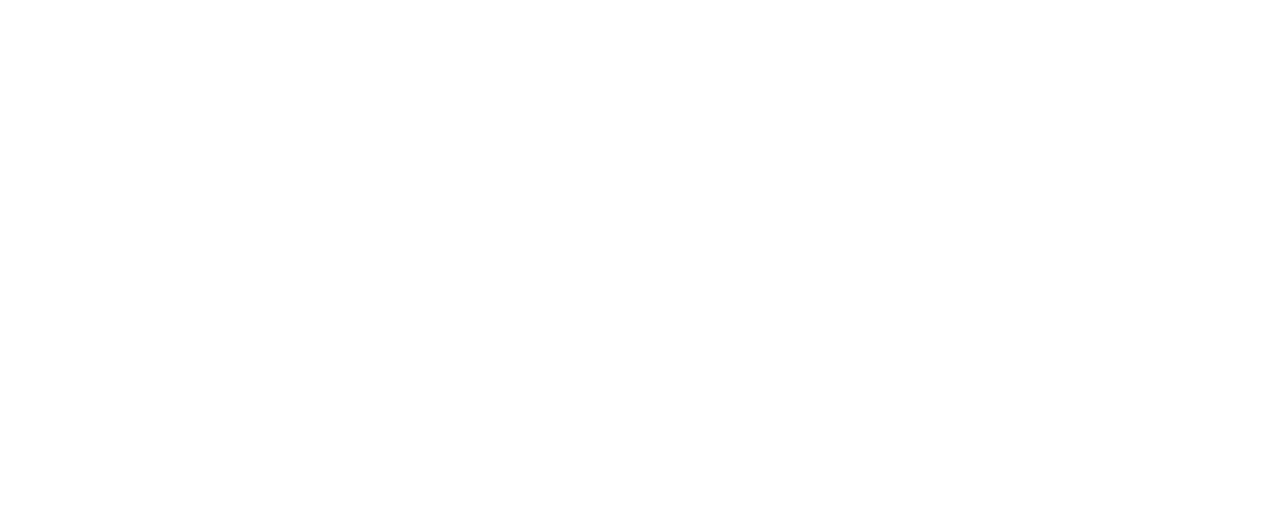
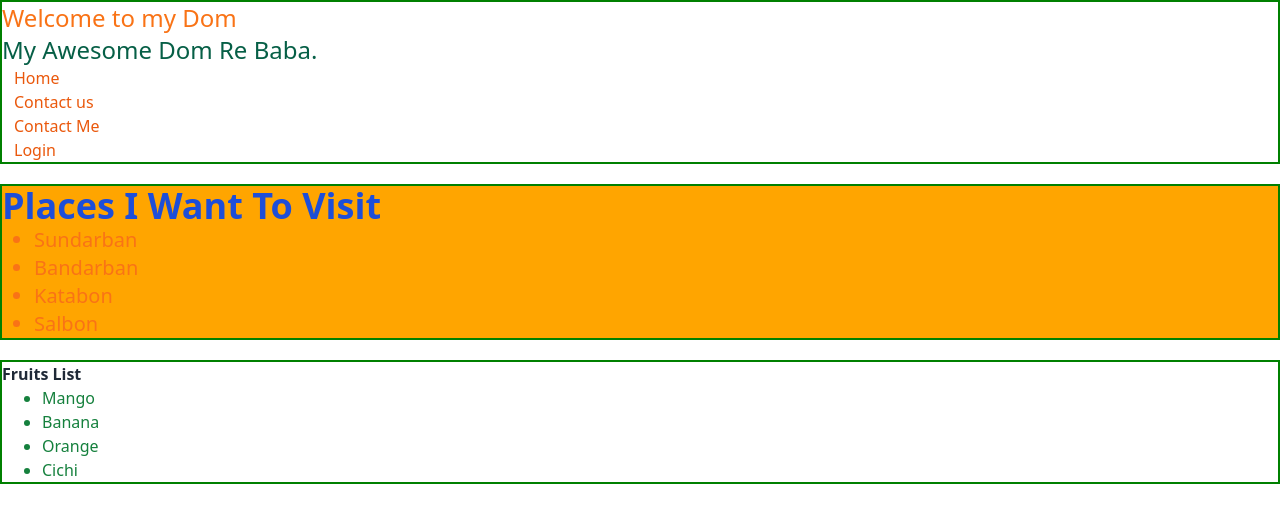
Before and after one commit to tonmoybosunia24/Module-24, a plain HTML site: page index.html in a window 1280 px wide. Drawn offline with nearby package versions, Linux system fonts and the light colour scheme.

Commit message:
Full Module Complete With Practice

```diff
--- a/index.html
+++ b/index.html
@@ -3,7 +3,7 @@
 <head>
     <meta charset="UTF-8">
     <meta name="viewport" content="width=device-width, initial-scale=1.0">
-    <title>Module-25</title>
+    <title>Module-24</title>
     <link rel="stylesheet" href="styles/style.css"> <!-- Css Link -->
     <link rel="shortcut icon" href="images/icons8-ethereum-settings-53 (1).png" type="image/x-icon"> <!-- Favicon link -->
     <link rel="preconnect" href="https://fonts.googleapis.com">
@@ -28,6 +28,39 @@
 </head>
 <body>
 
+  <main id="main-content">
+    <section>
+      <h1 class="text-orange-500 text-2xl">Welcome to my Dom</h1>
+      <h1 class="text-emerald-800 text-2xl">My Awesome Dom Re Baba.</h1>
+      <ul id="Navber" class="pl-3 class">
+        <li class="text-orange-600">Home</li>
+        <li class="text-orange-600">Contact us</li>
+        <li class="text-orange-600">Contact Me</li>
+        <li class="text-orange-600">Login</li>
+      </ul>
+    </section>
+    <section id="Places-Container">
+      <h1 class="text-4xl text-blue-700 font-bold" id="Places-Title">Places I Like To Visit</h1>
+      <ul class="pl-8 text-orange-500 text-xl list-disc quary">
+        <li class="Sundarban">Sundarban</li>
+        <li class="Sundarban">Bandarban</li>
+        <li class="Sundarban">Katabon</li>
+        <li>Salbon</li>
+      </ul>
+    </section>
+
+    <section class="fruits-container">
+      <h2 id="fruits-title" class="text-xl font-bold">Fruits List</h2>
+      <ul class="text-green-700 list-disc ml-10">
+        <li>Mango</li>
+        <li>Banana</li>
+        <li>Orange</li>
+        <li>Cichi</li>
+      </ul>
+    </section>
+  </main>
+
+    <script src="practice.js"></script>
     <script src="script.js"></script>
 </body>
 </html>
--- a/script.js
+++ b/script.js
@@ -0,0 +1,154 @@
+// What Is Dom
+
+
+// console.log("Hello From Js");
+// console.log(document.body);
+
+
+// Traversing Dom
+
+
+const student = {
+       name: "Abul",
+       id: 11,
+       study: function(time){
+              console.log(time, "Study Kortece")
+       }
+}
+// const licollection = document.getElementsByTagName("li"); /* (document.getElementsByTagName) ট্যাগের মাধ্যমে কোন এলিমেন্ট কে জাভাস্ক্রিপ্ট এ ধরা। */
+// console.log(licollection);
+// for(const li of licollection){
+       // console.log(li)
+// }
+const allheadings = document.getElementsByTagName("h1");
+for(const h1 of allheadings){
+       // console.log(h1.innerText) /* (.innerText) এটি ব্যাবহার করা হয় ট্যাগ এর টেক্সট কে দেখার জন্য। */
+}
+
+
+
+// Traversing Dom(Get Element By Id/Class)
+
+
+
+const place = document.getElementById("Places-Title"); /* (document.getElementById) এটি ব্যাবহার করা হয় নিদিষ্ট কোন এলিমেন্ট কে আইডির সাহায্যে জাভাস্কিপ্ট এর সাহায্যে ধরার জন্য। */
+place.innerText = "Places I Want To Visit";
+// console.log(place);
+const area = document.getElementsByClassName("Sundarban"); /* (document.getElementByClassName) এটি ব্যাবহার করা হয় নিদিষ্ট কোন এলিমেন্ট কে ক্লাস এর সাহায্যে জাভাস্কিপ্ট এর সাহায্যে ধরার জন্য। */
+for(const importantPlace of area){
+       // console.log(importantPlace)
+}
+
+
+
+// Traversing Dom(Get Element By Query Selector)
+
+
+
+const someli = document.querySelectorAll(".quary li"); /* (document.querySelectorAll) এটি ব্যাবহার করা হয় নিদিষ্ট কোন এলিমেন্ট এর সকল চাইল্ড কে ধরার জন্য। */
+// console.log(someli);
+// for(li of someli){
+       // console.log(li.innerText)
+// }
+// const someli = document.querySelector(".quary li"); /* (document.querySelector) এটি ব্যাবহার করা হয় নিদিষ্ট কোন এলিমেন্ট এর প্রথম চাইল্ড কে ধরার জন্য। */
+// console.log(someli);
+
+
+
+// Dynamic Styles
+
+
+
+// const color = document.getElementById("fruits-title").style.color= "red"
+// const color = document.getElementById("fruits-title").style.backgroundColor= "green"; /* (document.getElementById("fruits-title").style.backgroundColor= "green) এটি ব্যাবহার করা হয় জাভাস্কিপ্ট দিয়ে কোন এলিমেন্ট এর স্টাইল পরিবর্তন করার জন্য। */
+
+const title = document.getElementById("fruits-title")
+title.getAttribute("id"); /* (title.getAttribute("id");) এটি ব্যাবহার করা হয় কোন এলিমেন্ট এর আইডি বা ক্লাস জানার জন্য। */
+
+title.classList; /* (title.classList;) এটি ব্যাবহার করা হয় কোন এলিমেন্ট ক্লাস লিস্ট জানার জন্য। */
+title.classList.add("listadded"); /* (title.classList.add("listadded");) এটি ব্যাবহার করা হয় কোন এলিমেন্ট এ ক্লাস এড করার জন্য। */
+title.classList.remove("text-xl"); /* (title.classList.remove("text-xl");) এটি ব্যাবহার করা হয়য় কোন এলিমেন্ট এ ক্লাস রিমুভ করার জন্য। */
+
+title.setAttribute("title" , "tooltip set by javascript") /* (title.setAttribute("title" , "tooltip set by javascript")) কোন এট্রিবিউট কে সেট করার জন্য। */
+
+document.getElementsByClassName("fruits-container")[0].innerHTML /* (document.getElementsByClassName("fruits-container")[0].innerHTML) কোন এলিমেন্ট এর ফুল এইচটিএমএল কোডকে পাওয়ার জন্য। */
+// document.getElementsByClassName("fruits-container")[0].innerHTML = "<h2>Wow Dom Is Changing</h2>"; /* (document.getElementsByClassName("fruits-container")[0].innerHTML = "<h2>Wow Dom Is Changing</h2>";) এটি ব্যাবহার করা হয় কোন এলিমেন্ট এ নতুন কোন এইচটিএমএল সেট করার জুন্য। */
+document.getElementsByClassName("fruits-container")[0].innerText; /* (document.getElementsByClassName("fruits-container")[0].innerText;) কোন এলিমেন্ট এর ট্যাগ বাদে শুধু ভেতরের ভেল্যু কে পাওয়ার জন্য। */
+
+
+
+// Styling Dom Properties
+
+
+
+const sections = document.querySelectorAll("section");
+// console.log(sections)
+for(const section of sections){
+       section.style.border = "2px solid green"; /* কোন এলিমেন্ট এর স্টাইল জাভাস্ক্রিপ্ট দিয়ে দেওয়ার জন্য। */
+       section.style.marginBottom = "20px";
+}
+const placess = document.getElementById("Places-Container");
+placess.style.backgroundColor = "orange";
+
+
+
+// Node List, Html Collection, Parent Node
+
+
+
+const places = document.getElementById("Places-Container");
+places.childNodes[3].childNodes /* (places.childNodes[3].childNodes) কোন এলিমেন্ট এর চাইল্ডনোট পাওয়ার জন্য। */
+// document.createaliment = ("section"); /* (document.createaliment = ("section) নতুন কোন একটা এলিমেন্ট বানানোর জন্য। */
+
+// const placeul = document.querySelector("#Places-Container ul") /* ((103-106)) এই লাইন গুলো ব্যাবহার করা হয় ডাইনামিকালি কোন কিচু এড করার জন্য। */
+// const li = document.createElement("li");
+// li.innerText = "new Place";
+// placeul.append(li);
+
+
+
+// create Html Elements Using Javascript And Append Child
+
+
+
+// const nav = document.getElementById("Navber");
+// const li = document.createElement("li");
+// li.innerText = "Sing Up";
+// nav.appendChild(li); /* ((114-117)) এই লাইন গুলো ব্যাবহার করা হয় ডাইনামিকালি কোন কিচু এড করার জন্য। */
+
+
+/* (122-141) পুরো একটা সেকাশন কে এড করার নিয়ম */
+
+const maincontainer = document.getElementById("main-content");
+// const section = document.createElement("section");
+// const h1 = document.createElement("h1");
+// h1.innerText = "My Food List";
+// section.appendChild(h1)
+// const ul = document.createElement("ul");
+// const li1 = document.createElement("li1");
+// li1.innerText = "Biriyani";
+// ul.appendChild(li1)
+
+// const li2 = document.createElement("li2");
+// li2.innerText = "borfi";
+// ul.appendChild(li2)
+
+// const li3 = document.createElement("li3");
+// li3.innerText = "icecream";
+// ul.appendChild(li3)
+
+// section.appendChild(ul)
+// maincontainer.appendChild(section);
+
+/* (145-149) এটি ব্যাবহার করা হয় কোন সেকশন কে ইনার এইচটিএমএল এর এর সাহায্যে এড করার জন্য। */
+
+// const sectionDress = document.createElement("section");
+// sectionDress.innerHTML = `
+//        <h1> My Dress</h1>
+//        <ul>
+//               <li>lungi</li>
+//               <li>pant</li>
+//               <li>genji</li>
+//        </ul>
+// `;
+// maincontainer.appendChild(sectionDress)
```
Also changed, not shown: practice.js (added, +85 -0 lines).
